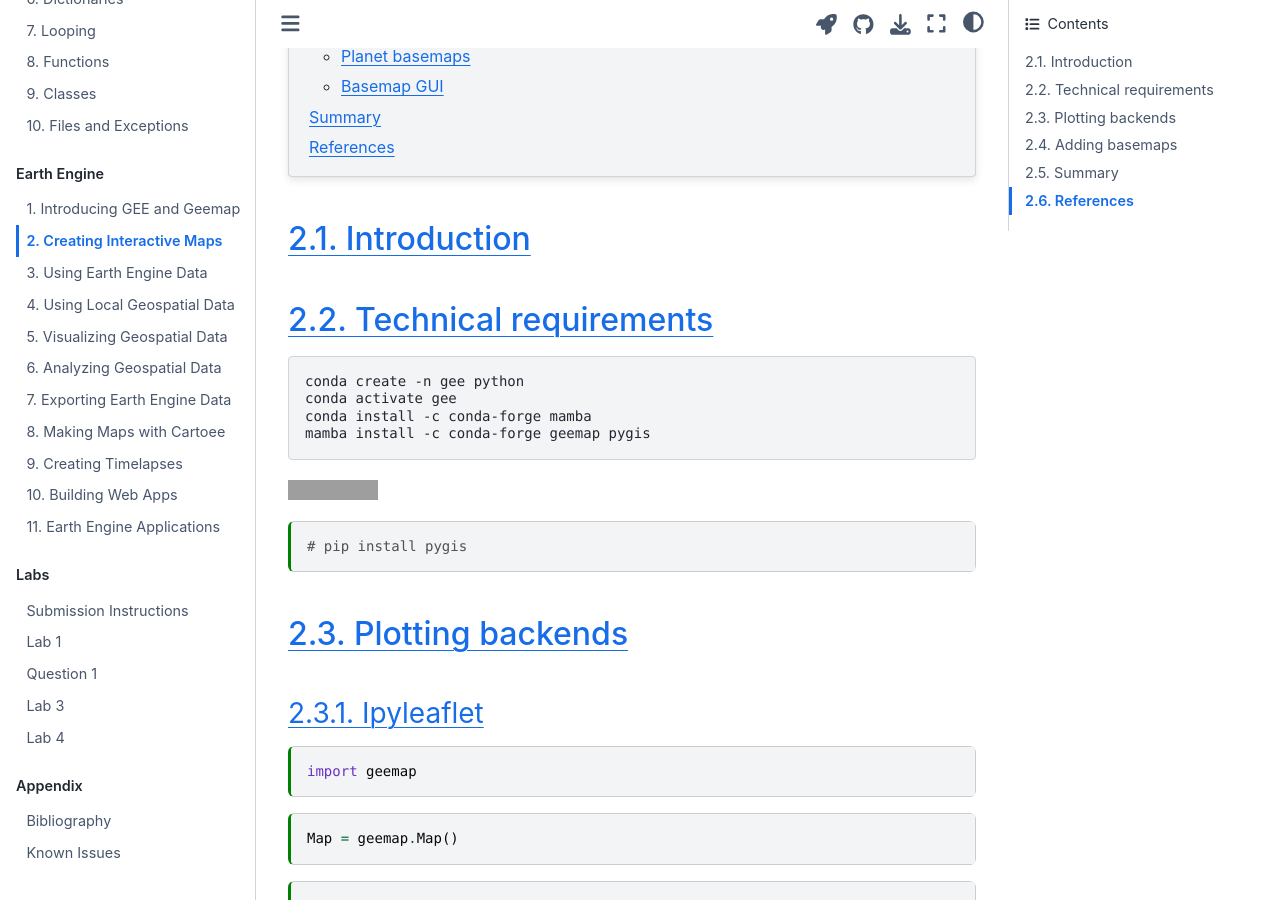
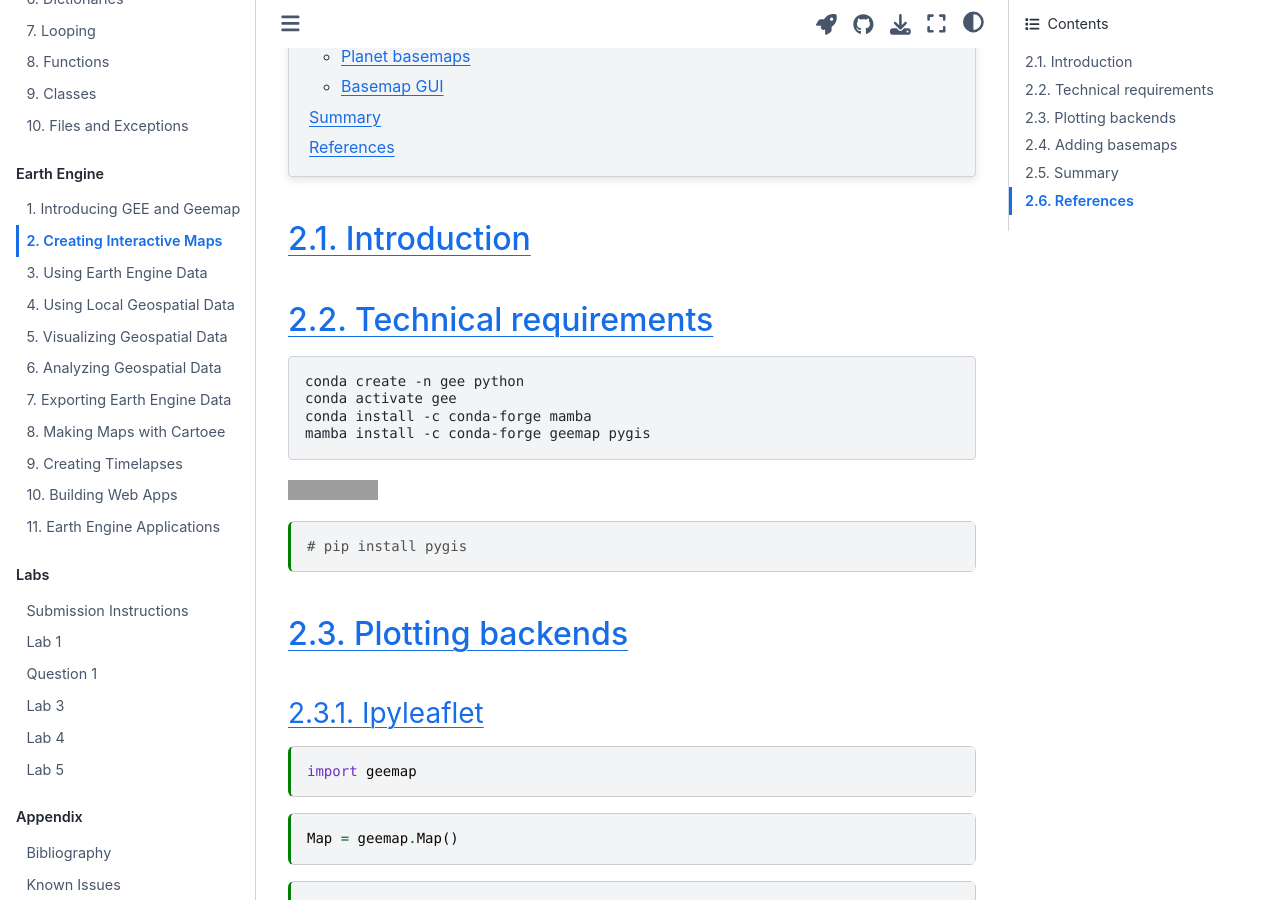
Before and after one commit to giswqs/geog-414-fall2022, a Jupyter Book: the page built from book/gee/02_maps.ipynb, in a window 1280 px wide and 900 px high, scrolled down 504 px. Built offline with Jupyter Book 1.0.4 settings and Sphinx 7.4.7 and the Sphinx Book theme 1.1.4, drawn with Linux system fonts in a browser that asks for light colours; grey boxes are pictures that could not be loaded.

Commit message:
Added lab5 to TOC

```diff
--- a/_toc.yml
+++ b/_toc.yml
@@ -48,6 +48,7 @@ parts:
       - file: book/labs/lab_02
       - file: book/labs/lab_03
       - file: book/labs/lab_04
+      - file: book/labs/lab_05
   - caption: Appendix
     chapters:
       - file: book/gee/bibliography
```
